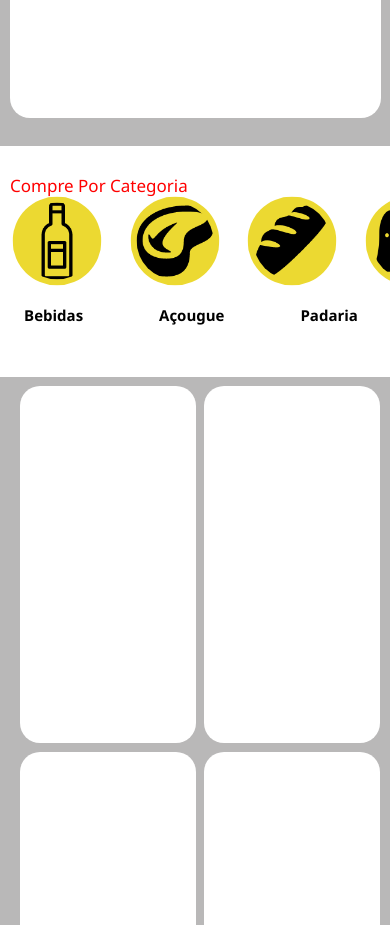
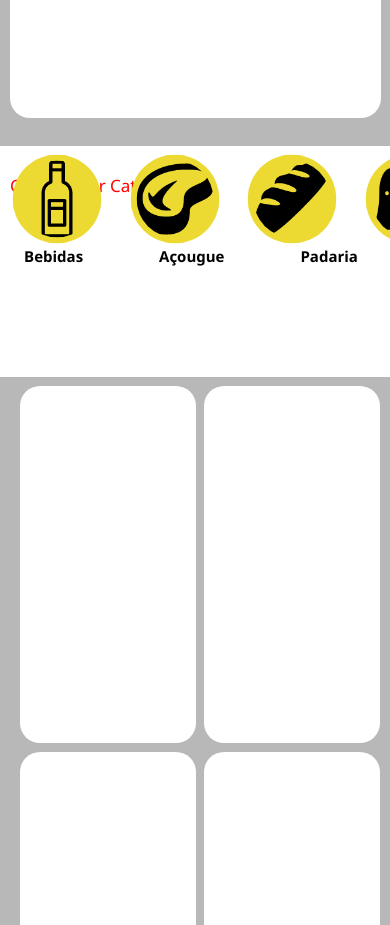
Before and after one commit to ICEI-PUC-Minas-PMV-ADS/pmv-ads-2024-1-e1-proj-web-t7-projeto-supermercado, a plain HTML site: page codigo-fonte/tela inicial/tela-ofc.html in a window 390 px wide. Shown: the part 780-1705 px from the top of the page. Drawn offline with Linux system fonts and the light colour scheme.

```diff
--- a/codigo-fonte/tela inicial/tela-ofc.css
+++ b/codigo-fonte/tela inicial/tela-ofc.css
@@ -266,7 +266,7 @@ body{
     #block6{width: 40%;margin-right: 0;}
     #footer p{font-size: 17px;top: 111%;}
     .categorias img{transform: scale(0.6,0.6);}
-    .categorias{bottom: 155vh;left:-2vh;gap:7vh;}
+    .categorias{bottom: 160vh;left:-2vh;gap:7vh;}
     .categorias img:hover{transform: scale(0.7,0.7);}
-    .titulos{font-size: 15px;gap: 9vh;left: 70%;bottom: 10vh;}
+    .titulos{font-size: 15px;gap: 9vh;left: 70%;bottom: 12vh;}
 }
```
